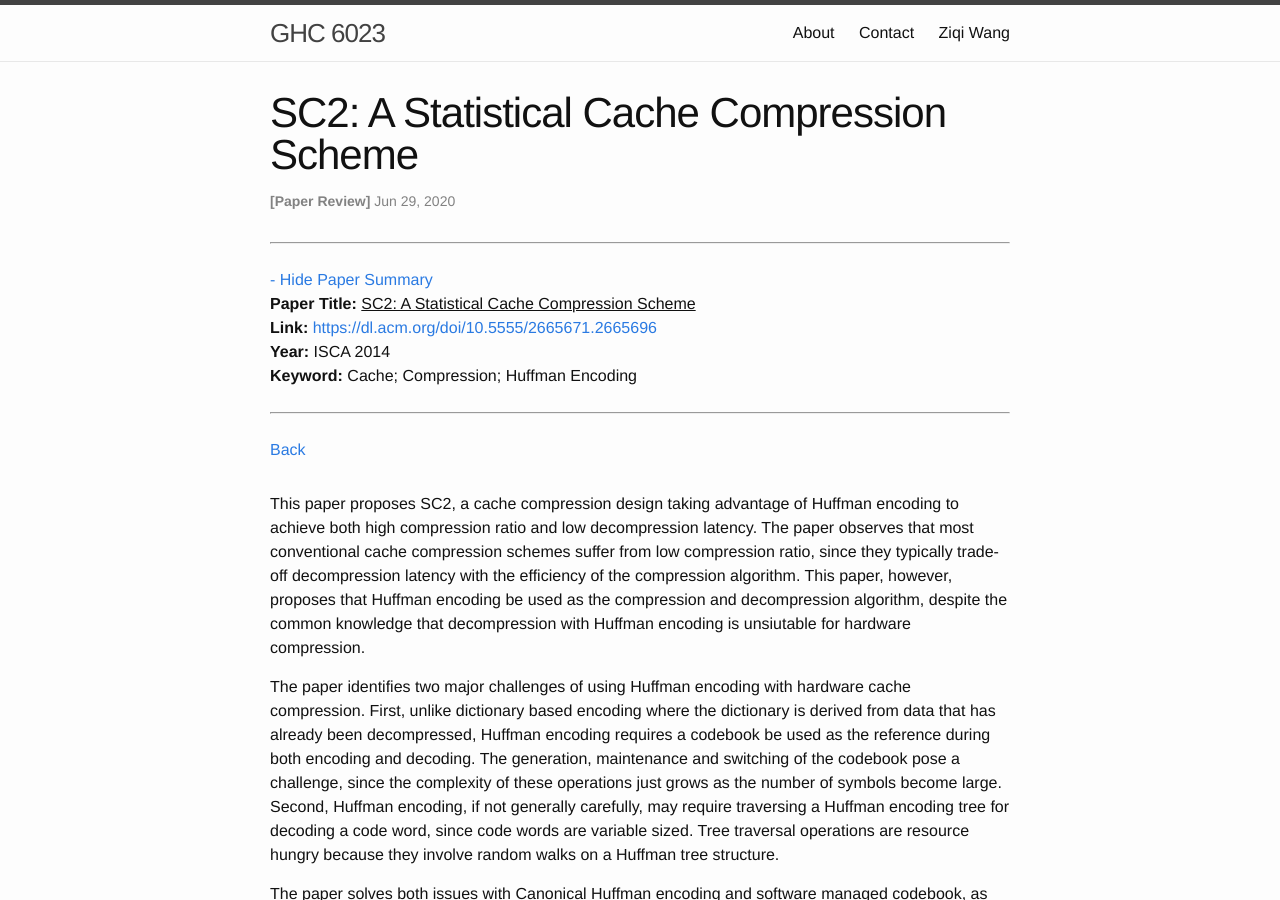
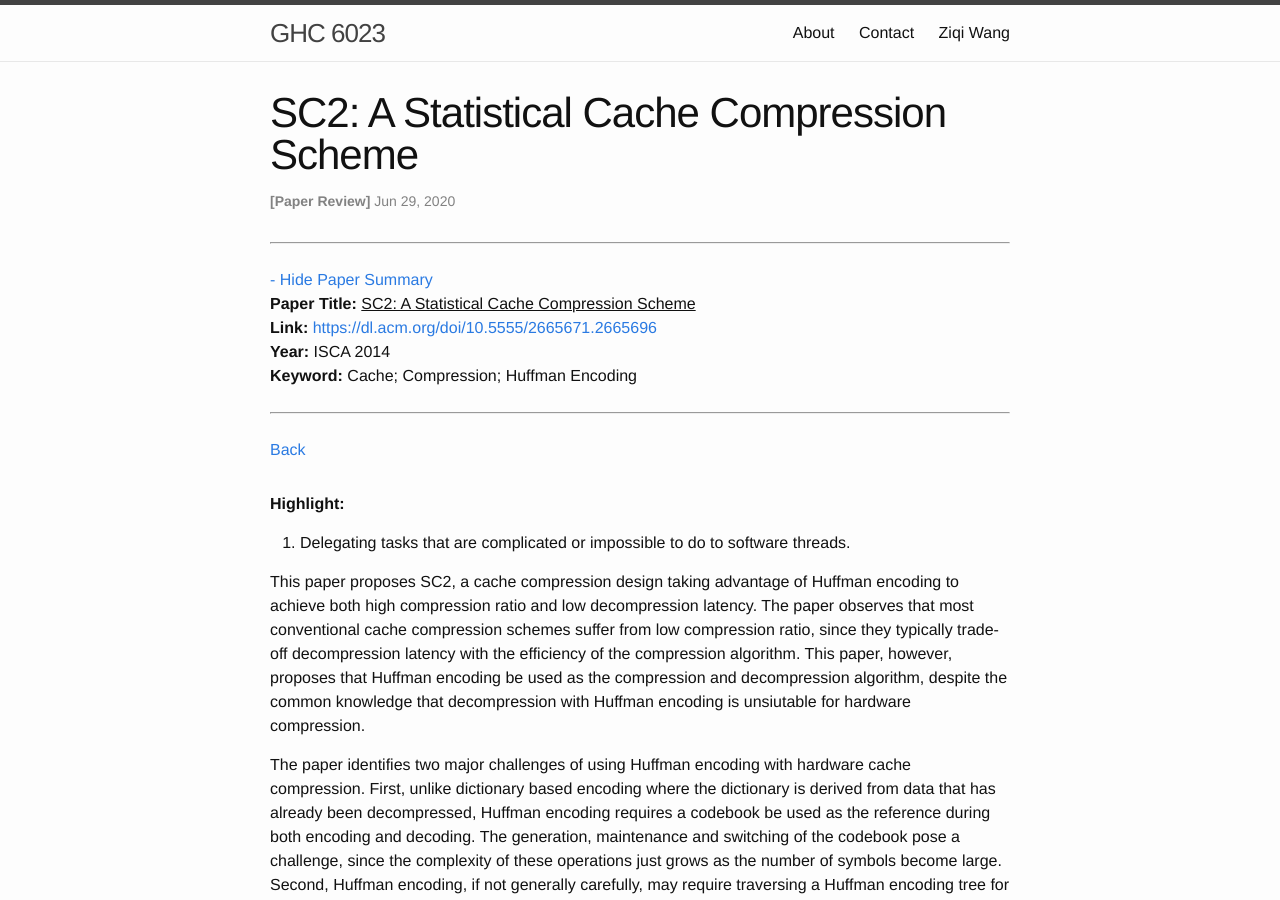
Before and after one commit to wangziqi2013/wangziqi2013.github.io, a Jekyll site: the page built from _posts/2020-06-29-sc2.markdown, in a window 1280 px wide and 900 px high. Built offline with Jekyll 4.4.1, drawn with Linux system fonts in a browser that asks for light colours.

Commit message:
Adding highlight

```diff
--- a/_posts/2020-06-29-sc2.markdown
+++ b/_posts/2020-06-29-sc2.markdown
@@ -12,6 +12,12 @@ htm_cd:
 htm_cr:
 version_mgmt:
 ---
+
+**Highlight:**
+
+1. Delegating tasks that are complicated or impossible to do to software threads.
+
+
 
 This paper proposes SC2, a cache compression design taking advantage of Huffman encoding to achieve both high compression
 ratio and low decompression latency. The paper observes that most conventional cache compression schemes suffer from low
```
